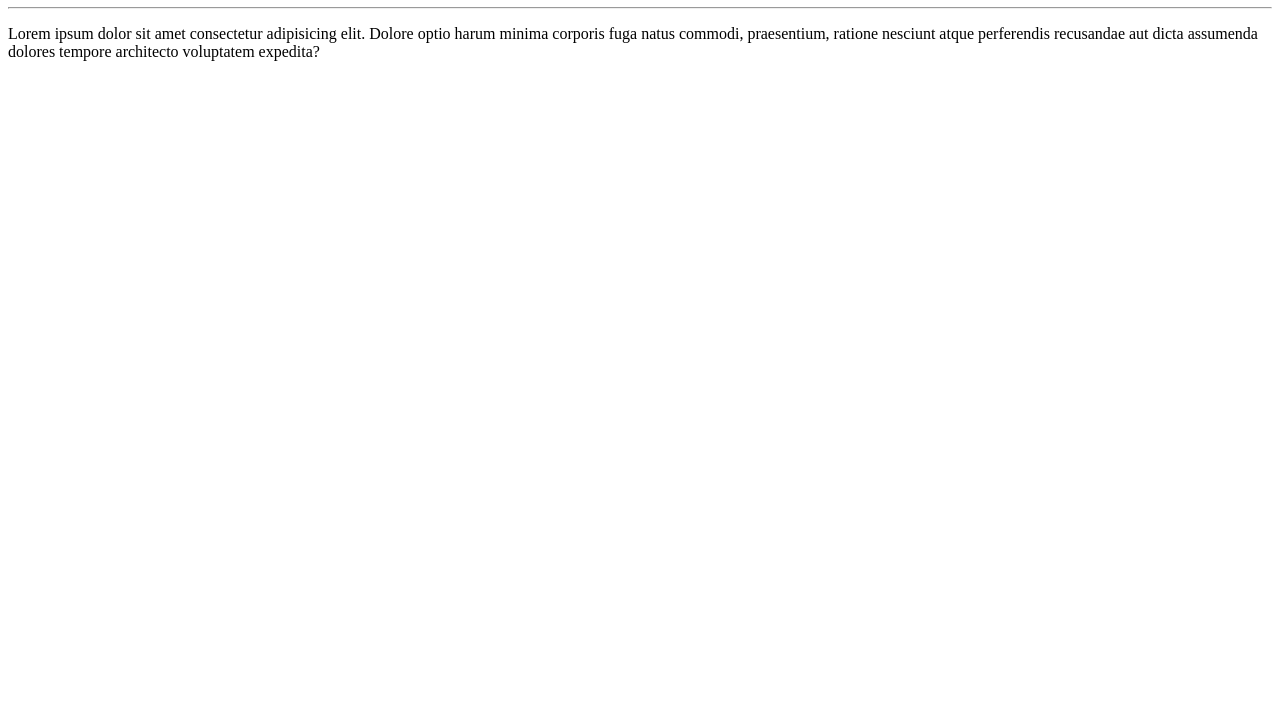
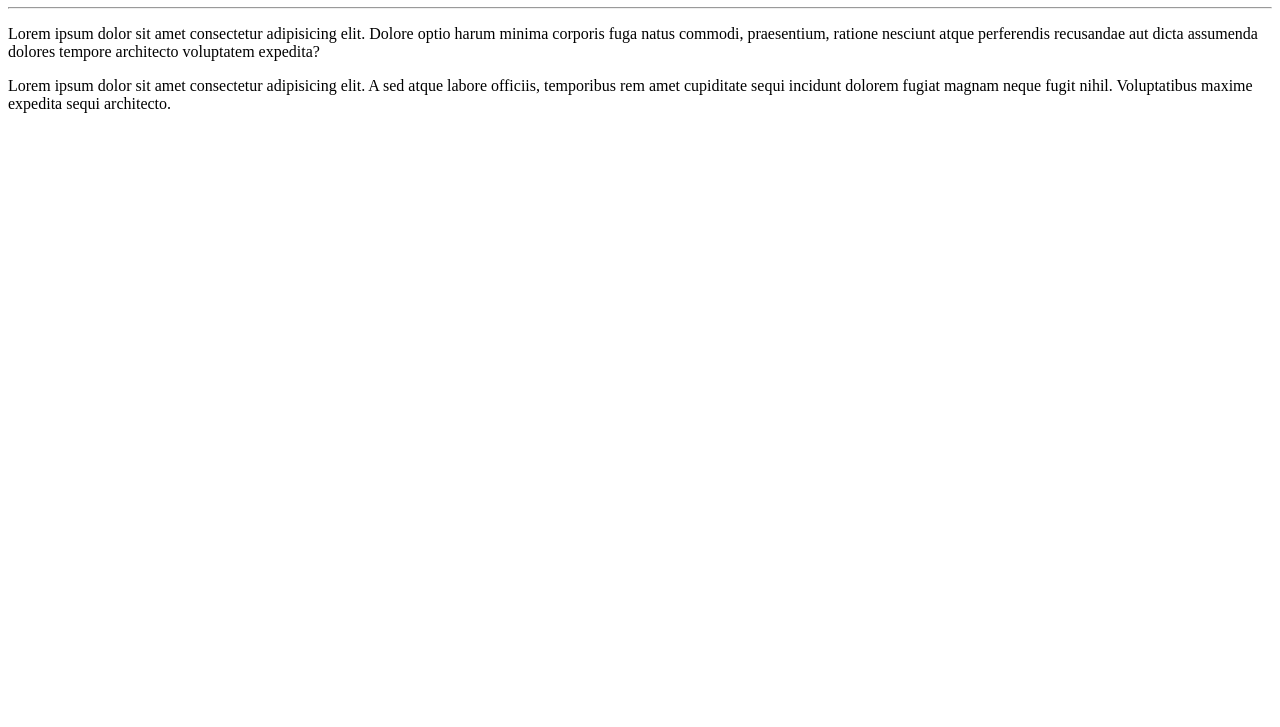
Before and after one commit to joaomarceliwanko/Ola-Mundo, a plain HTML site: page site-exemplo/index.html in a window 1280 px wide. Shown: the part 73-800 px from the top of the page. Drawn offline with Linux system fonts and the light colour scheme.

Commit message:
adicionei um paragrafo

```diff
--- a/site-exemplo/index.html
+++ b/site-exemplo/index.html
@@ -10,5 +10,6 @@
     <h1>Olá, mundo!</h1>
     <hr>
     <p>Lorem ipsum dolor sit amet consectetur adipisicing elit. Dolore optio harum minima corporis fuga natus commodi, praesentium, ratione nesciunt atque perferendis recusandae aut dicta assumenda dolores tempore architecto voluptatem expedita?</p>
+    <p>Lorem ipsum dolor sit amet consectetur adipisicing elit. A sed atque labore officiis, temporibus rem amet cupiditate sequi incidunt dolorem fugiat magnam neque fugit nihil. Voluptatibus maxime expedita sequi architecto.</p>
 </body>
 </html>
```
